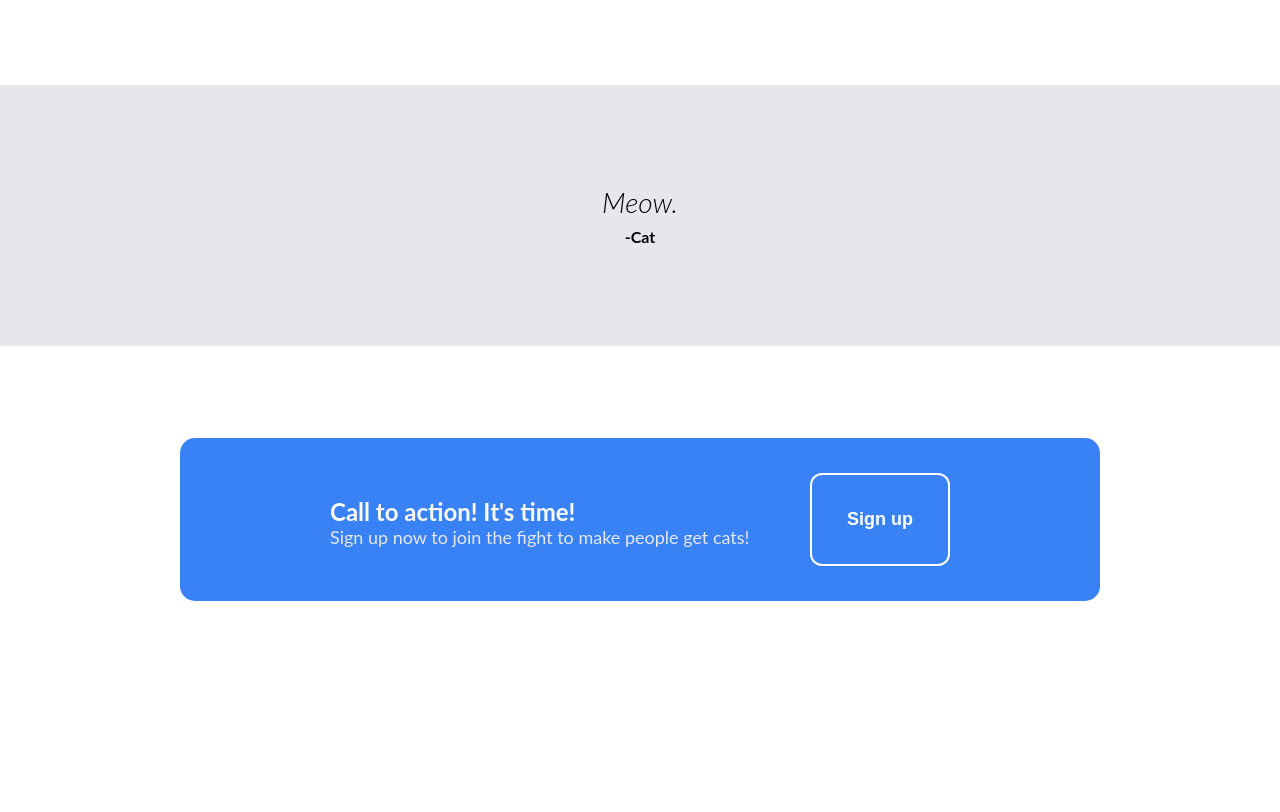
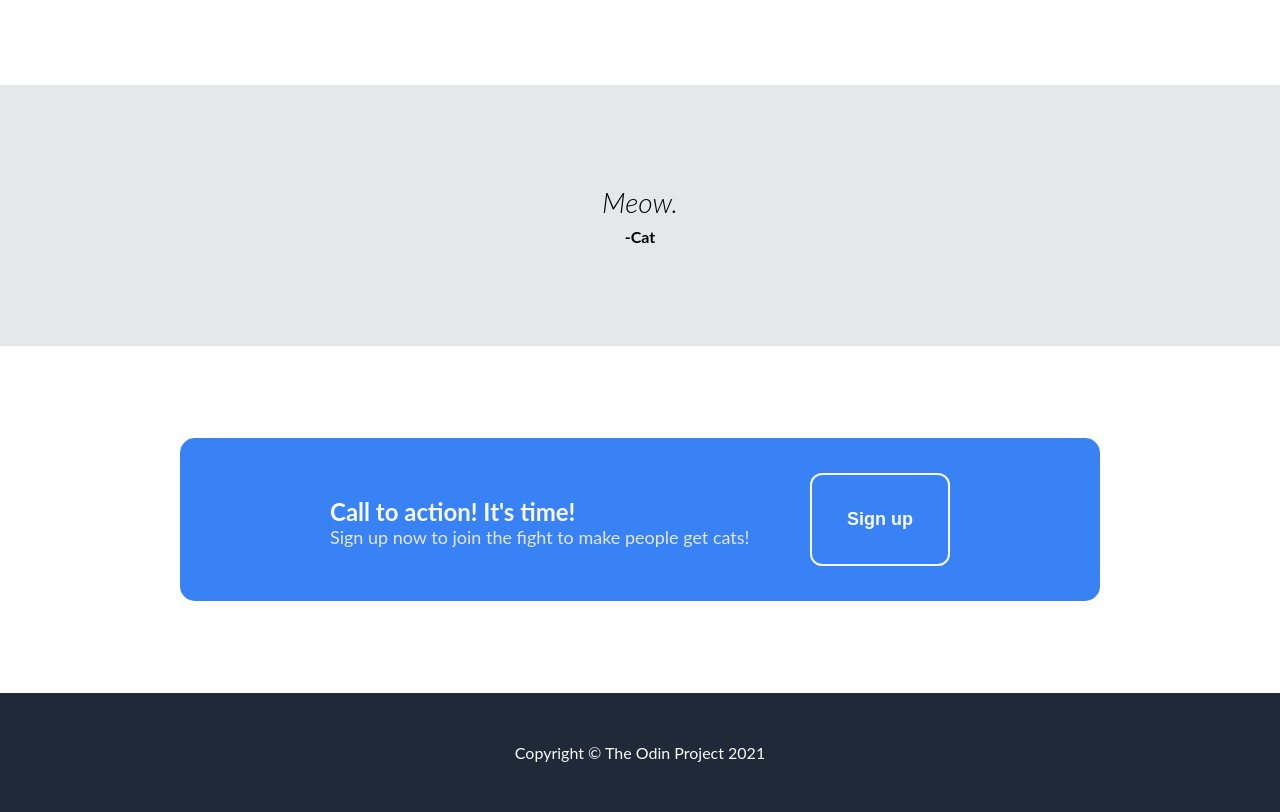
Before and after one commit to billyx86/landing-page, a plain HTML site: page index.html in a window 1280 px wide. Shown: the part 1036-1848 px from the top of the page. Before the commit the page ends 1729 px from the top, so only its background shows below. Drawn offline with Linux system fonts and the light colour scheme.

Commit message:
Add footer

```diff
--- a/index.html
+++ b/index.html
@@ -63,7 +63,7 @@
       </div>
     </div>
 
-    <footer></footer>
+    <footer>Copyright © The Odin Project 2021</footer>
 
   </body>
 </html>
--- a/style.css
+++ b/style.css
@@ -71,7 +71,7 @@ a {
 .hero-text button {
     background-color: #3882F6;
     border: none;
-    color: white;
+    color: #f9faf8;
     font-weight: bold;
     padding: 10px 35px;
     text-align: center;
@@ -187,8 +187,8 @@ a {
 .inner-cta button {
     background-color: #3882F6;
     border-style: solid;
-    border-color: white;
-    color: white;
+    border-color: #f9faf8;
+    color: #f9faf8;
     font-weight: bold;
     padding: 0 35px;
     text-align: center;
@@ -197,3 +197,14 @@ a {
     font-size: 18px;
     border-radius: 12px;
 }
+
+/* footer */
+
+footer {
+    background-color: #1F2937;
+    width: 100%;
+    height: 100%;
+    color: #f9faf8;
+    text-align: center;
+    padding: 50px;
+}
```
